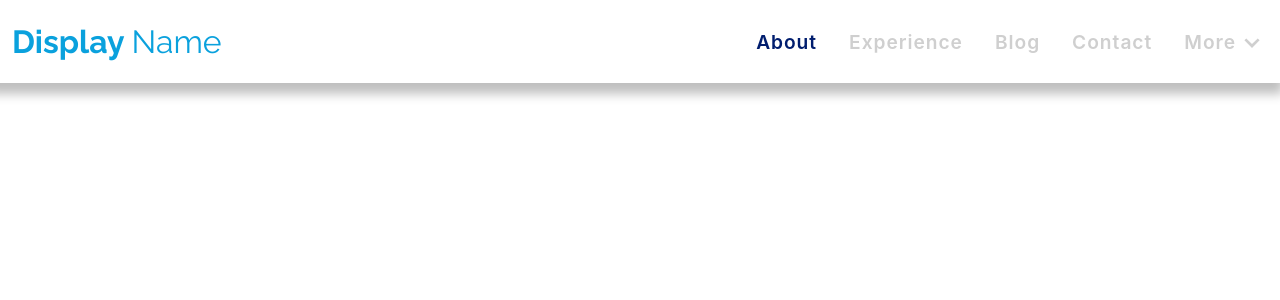
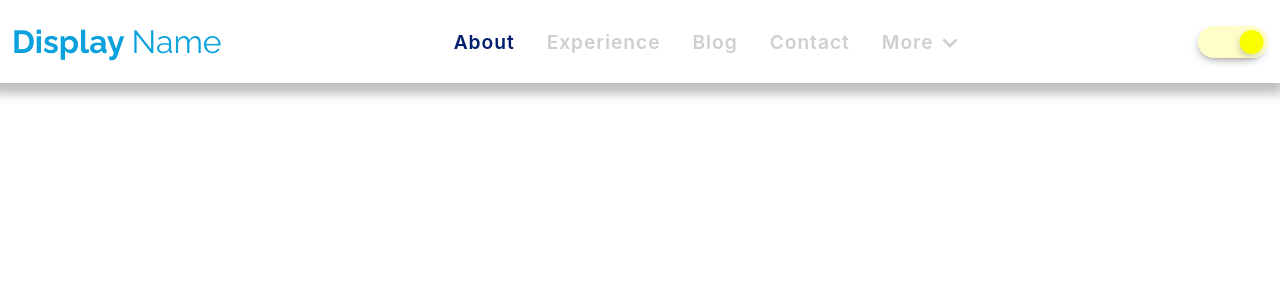
Before and after one commit to sedhha/next-js-pf-v2, a Next.js app: page / in a window 1280 px wide. Shown: the top 300 px of the page. Built offline with nearby package versions, Linux system fonts and the light colour scheme.

Commit message:
Switch board animation

```diff
--- /dev/null
+++ b/components/Intro/index.tsx
@@ -0,0 +1,5 @@
+import React from 'react';
+
+export default function Introduction() {
+	return <div>Introduction</div>;
+}
--- /dev/null
+++ b/components/header/DarkModeToggle.module.css
@@ -0,0 +1,44 @@
+.SwitchBoard {
+	height: var(--toggle-switch-board-height);
+	aspect-ratio: 2.2;
+	background-color: var(--switch-background-color-on);
+	border-radius: 1rem;
+	box-shadow: -2px 4px 12px -7px #000000;
+	order: 2;
+	position: relative;
+	cursor: pointer;
+}
+
+.ToggleSwitch {
+	height: var(--toggle-switch-button-height);
+	position: absolute;
+	aspect-ratio: 1;
+	background-color: var(--switch-button-color-on);
+
+	border-radius: 50%;
+	box-shadow: -2px 4px 12px -7px #000000;
+}
+
+.ToggleSwitch_on {
+	translate: calc(1.3 * var(--toggle-switch-board-height))
+		calc(
+			(var(--toggle-switch-board-height) / 2) -
+				(var(--toggle-switch-button-height) / 2)
+		);
+	transition: all 0.3s linear;
+}
+
+.ToggleSwitch_off {
+	translate: calc(var(--toggle-switch-board-height) / 8)
+		calc(
+			(var(--toggle-switch-board-height) / 2) -
+				(var(--toggle-switch-button-height) / 2)
+		);
+	transition: all 0.3s linear;
+}
+
+@media only screen and (max-width: 620px) {
+	.SwitchBoard {
+		order: 1;
+	}
+}
--- /dev/null
+++ b/components/header/DarkModeToggle.tsx
@@ -0,0 +1,16 @@
+import React from 'react';
+import classes from './DarkModeToggle.module.css';
+
+export default function DarkModeToggle() {
+	const [on, setOn] = React.useState(true);
+	return (
+		<div className={classes.SwitchBoard} onClick={() => setOn((prev) => !prev)}>
+			<div
+				className={[
+					classes.ToggleSwitch,
+					on ? classes.ToggleSwitch_on : classes.ToggleSwitch_off
+				].join(' ')}
+			></div>
+		</div>
+	);
+}
--- a/components/header/NavItems/NavItems.module.css
+++ b/components/header/NavItems/NavItems.module.css
@@ -1,3 +1,7 @@
+.NavItemBlock {
+	display: flex;
+	order: 1;
+}
 .NavItemContainer {
 	display: flex;
 	align-items: center;
@@ -61,6 +65,9 @@
 	.NavItemContainer {
 		display: none;
 	}
+	.NavItemBlock {
+		order: 2;
+	}
 }
 
 @keyframes fly-in {
--- a/components/header/ViewIcon/ViewIcon.module.css
+++ b/components/header/ViewIcon/ViewIcon.module.css
@@ -2,10 +2,12 @@
 	font-size: 2rem;
 	color: var(--inactive-silver);
 	font-weight: 700;
+	order: 1;
 }
 
 @media only screen and (min-width: 620px) {
 	.ShowMore {
 		display: none;
+		order: 2;
 	}
 }
--- a/components/header/header.module.css
+++ b/components/header/header.module.css
@@ -6,6 +6,7 @@
 	align-items: center;
 	justify-content: space-between;
 	padding: 0 0.75rem;
+	gap: 0.5rem;
 }
 
 .Logo {
@@ -20,3 +21,9 @@
 .FocusWord {
 	font-weight: 400;
 }
+
+@media only screen and (max-width: 620px) {
+	.Logo {
+		flex: auto;
+	}
+}
--- a/components/header/index.tsx
+++ b/components/header/index.tsx
@@ -2,6 +2,7 @@ import React from 'react';
 import classes from './header.module.css';
 import NavItems from '@/components/header/NavItems';
 import ViewIcon from './ViewIcon';
+import DarkModeToggle from './DarkModeToggle';
 type Props = {};
 
 export default function Header({}: Props) {
@@ -10,6 +11,7 @@ export default function Header({}: Props) {
 			<h1 className={classes.Logo}>
 				Display <span className={classes.FocusWord}>Name</span>
 			</h1>
+			<DarkModeToggle />
 			<NavItems />
 			<ViewIcon />
 		</div>
--- a/styles/global.css
+++ b/styles/global.css
@@ -5,12 +5,18 @@
 	--light-blue: #0aa1dd;
 	--inactive-silver: #cfcfcf;
 	--active-blue: #001d6e;
+	--switch-background-color-on: rgba(255, 249, 117, 0.4);
+	--switch-background-color-off: #cfcfcf;
+	--switch-button-color-on: #faff00;
+	--switch-button-color-off: #001d6e;
 
 	/* Railway Font */
 	--railway: 'Raleway', sans-serif;
 
 	/* Heights */
 	--lineheight: 2rem;
+	--toggle-switch-board-height: 2rem;
+	--toggle-switch-button-height: 1.5rem;
 
 	/* Shadows */
 	--box-shadow-thick: -4px 4px 10px 7px rgba(0, 0, 0, 0.25);
```
